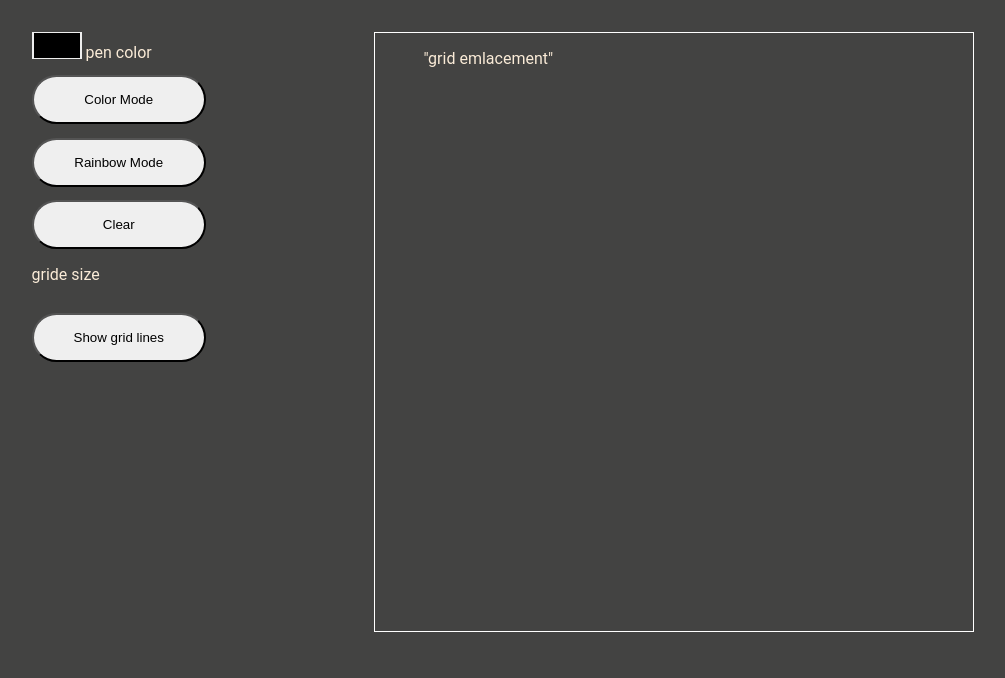
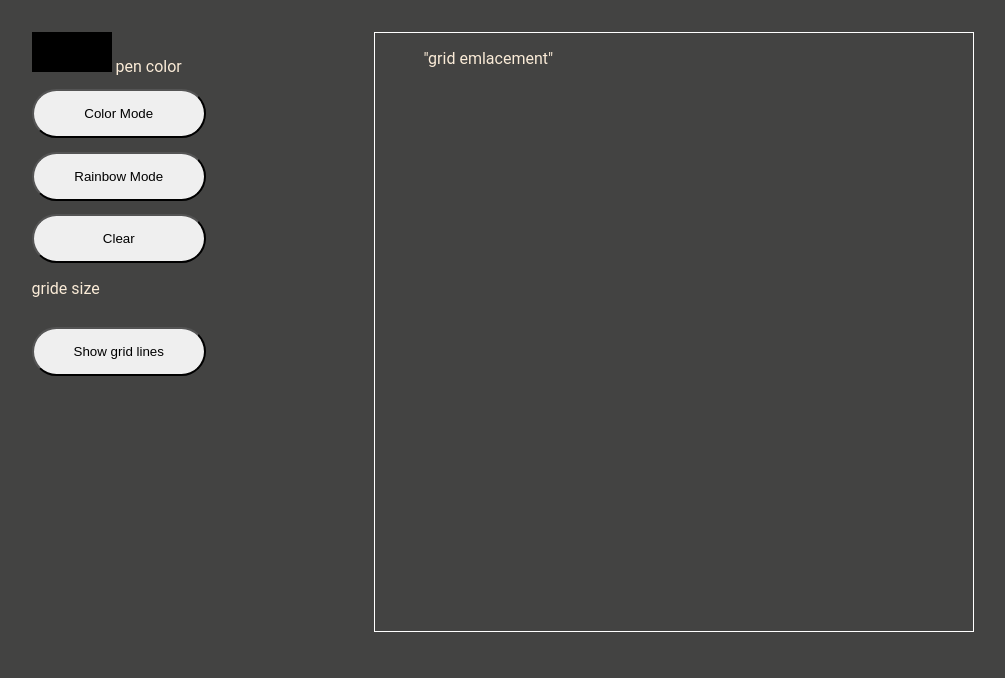
Before and after one commit to Natleak/odin-Etch-a-Sketch, a plain HTML site: page index.html in a window 1280 px wide. Shown: the part 122-800 px from the top of the page, without its empty margins (137-1142 px from the left). Drawn offline with Linux system fonts and the light colour scheme.

Commit message:
style : remove grey background and larger color picker

```diff
--- a/style.css
+++ b/style.css
@@ -29,6 +29,9 @@ body {
 input[type="color"] {
   -webkit-appearance: none;
   border: none;
+  padding: 0;
+  width: 80px;
+  height: 40px;
 }
 input[type="color"]::-webkit-color-swatch-wrapper {
   padding: 0;
@@ -36,6 +39,7 @@ input[type="color"]::-webkit-color-swatch-wrapper {
 input[type="color"]::-webkit-color-swatch {
   border: none;
 }
+
 /* buttons */
 .settings_button {
   display: flex;
```
